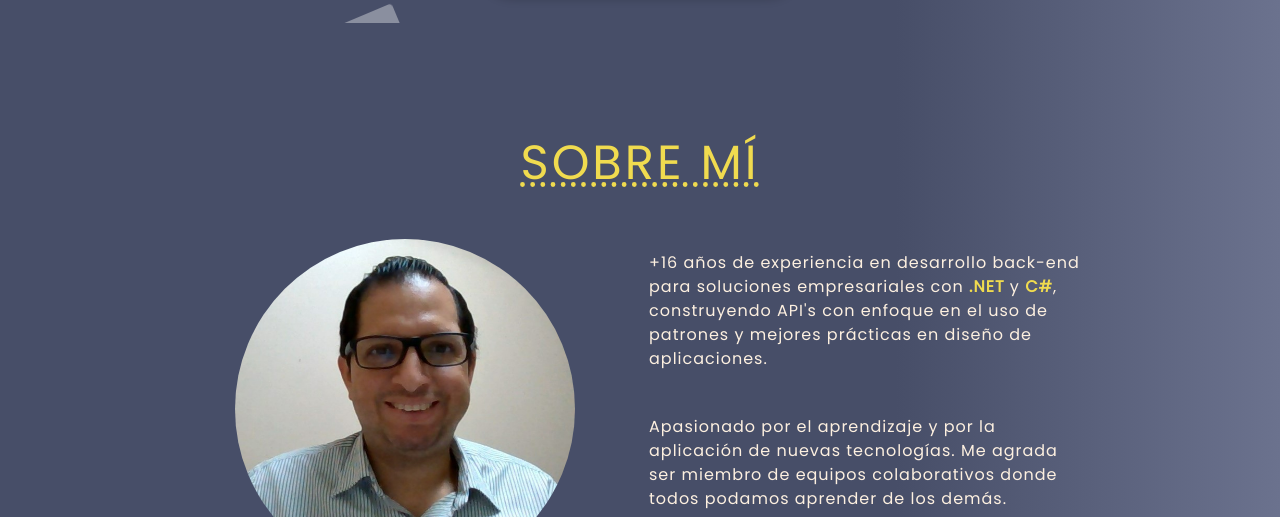
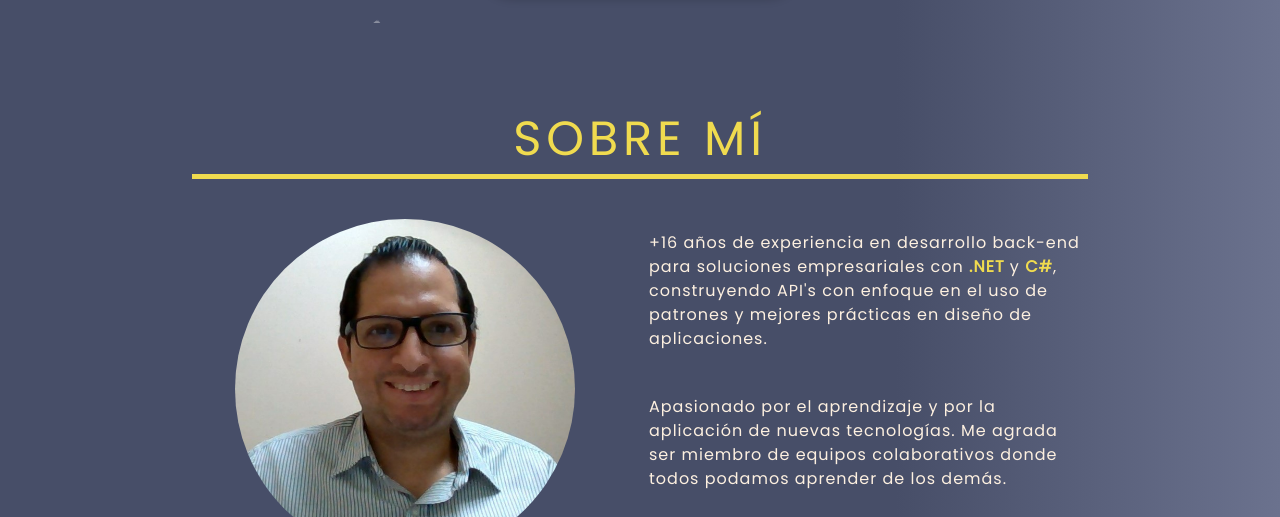
Before and after one commit to gerardogarnica/personal-web, a website with bundled scripts: page src/index.htm in a window 1280 px wide. Shown: the part 777-1294 px from the top of the page. Built offline with nearby package versions, Linux system fonts and the light colour scheme.

Commit message:
Change section title style.

```diff
--- a/src/index.htm
+++ b/src/index.htm
@@ -115,10 +115,6 @@
                 </div>
             </section>
 
-            <div class="wave-section">
-                <svg xmlns="http://www.w3.org/2000/svg" viewBox="0 0 1440 320"><path fill="#0099ff" fill-opacity="1" d="M0,64L20,85.3C40,107,80,149,120,144C160,139,200,85,240,96C280,107,320,181,360,229.3C400,277,440,299,480,261.3C520,224,560,128,600,80C640,32,680,32,720,37.3C760,43,800,53,840,85.3C880,117,920,171,960,186.7C1000,203,1040,181,1080,160C1120,139,1160,117,1200,144C1240,171,1280,245,1320,250.7C1360,256,1400,192,1420,160L1440,128L1440,320L1420,320C1400,320,1360,320,1320,320C1280,320,1240,320,1200,320C1160,320,1120,320,1080,320C1040,320,1000,320,960,320C920,320,880,320,840,320C800,320,760,320,720,320C680,320,640,320,600,320C560,320,520,320,480,320C440,320,400,320,360,320C320,320,280,320,240,320C200,320,160,320,120,320C80,320,40,320,20,320L0,320Z"></path></svg>
-            </div>
-
             <section class="menu-section section experience" id="experience">
                 <div class="section-container experience-container">
                     <h2 class="section-title experience-title"></h2>
@@ -126,10 +122,6 @@
                     </div>
                 </div>
             </section>
-
-            <div class="wave-section">
-                <svg xmlns="http://www.w3.org/2000/svg" viewBox="0 0 1440 320"><path fill="#0099ff" fill-opacity="1" d="M0,64L20,85.3C40,107,80,149,120,144C160,139,200,85,240,96C280,107,320,181,360,229.3C400,277,440,299,480,261.3C520,224,560,128,600,80C640,32,680,32,720,37.3C760,43,800,53,840,85.3C880,117,920,171,960,186.7C1000,203,1040,181,1080,160C1120,139,1160,117,1200,144C1240,171,1280,245,1320,250.7C1360,256,1400,192,1420,160L1440,128L1440,320L1420,320C1400,320,1360,320,1320,320C1280,320,1240,320,1200,320C1160,320,1120,320,1080,320C1040,320,1000,320,960,320C920,320,880,320,840,320C800,320,760,320,720,320C680,320,640,320,600,320C560,320,520,320,480,320C440,320,400,320,360,320C320,320,280,320,240,320C200,320,160,320,120,320C80,320,40,320,20,320L0,320Z"></path></svg>
-            </div>
 
             <section class="menu-section section projects" id="projects">
                 <div class="section-container projects-container">
@@ -213,6 +205,6 @@
             </section>
         </main>
 
-        <script type="module" src="./js/index.js"></script>
+        <script type="module" src="./js/index.js" defer></script>
     </body>
 </html>
--- a/src/styles/about.css
+++ b/src/styles/about.css
@@ -1,4 +1,3 @@
-.about-container h2,
 .about-container h3 {
     color: var(--text-highlight-color);
     letter-spacing: 3px;
--- a/src/styles/site.css
+++ b/src/styles/site.css
@@ -62,10 +62,18 @@
     color: var(--text-highlight-color);
     font-size: 2rem;
     font-weight: 500;
+    letter-spacing: 0.1em;
+    line-height: 0.5em;
     padding-top: 0.5em;
     text-align: center;
-    text-decoration: underline dotted;
     text-transform: uppercase;
+}
+.section-title::after {
+    content: '';
+    background-color: var(--text-highlight-color);
+    display: inline-block;
+    height: 5px;
+    width: 100%;
 }
 .section-info {
     font-size: 12px;
```
